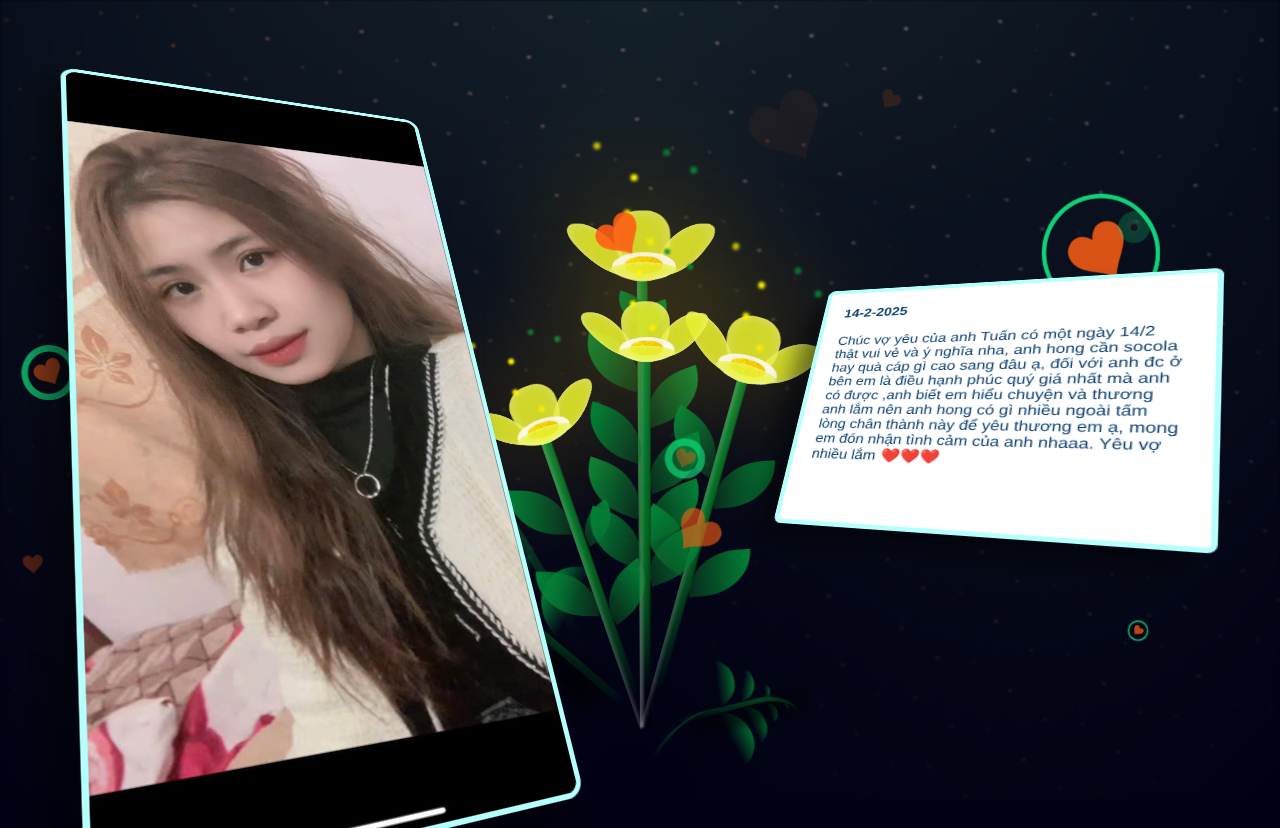
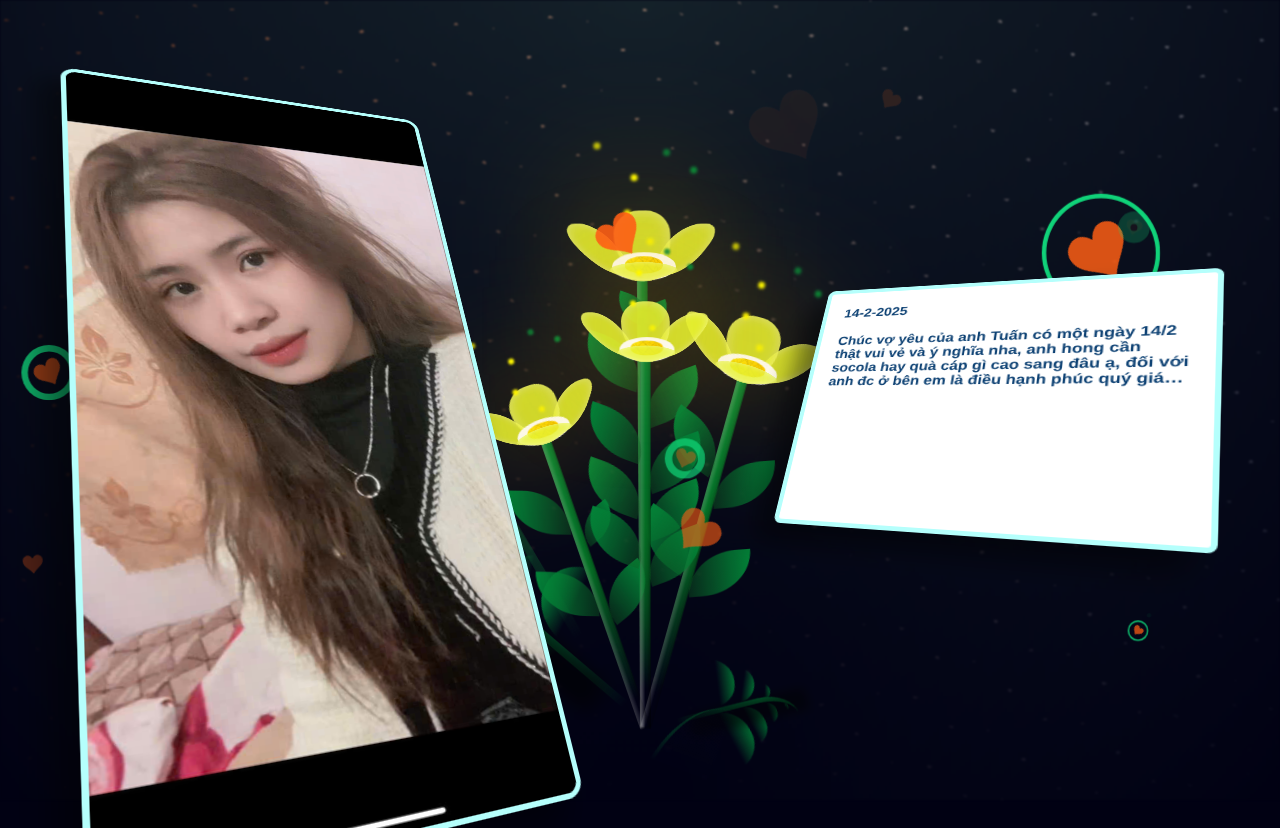
Before and after one commit to boymaicheo/Valentine, a plain HTML site: page index.html in a window 1280 px wide. Both pictures are taken after a click on the button "Nhấn". Drawn offline with Linux system fonts and the light colour scheme.

Commit message:
14/2Valentine

```diff
--- a/index.html
+++ b/index.html
@@ -20,7 +20,8 @@
             <div class="card-title">14-2-2025</div>
             <div class="card-content">
                 <p class="card-desc line-clamp">
-                </p>Chúc vợ yêu của anh Tuấn có một ngày 14/2 thật vui vẻ và ý nghĩa nha, anh hong cần socola hay quà cáp gì cao sang đâu ạ, đối với anh đc ở bên em là điều hạnh phúc quý giá nhất mà anh có được ,anh biết em hiểu chuyện và thương anh lắm nên anh hong có gì nhiều ngoài tấm lòng chân thành này để yêu thương em ạ, mong em đón nhận tình cảm của anh nhaaa. Yêu vợ nhiều lắm ❤️❤️❤️
+                Chúc vợ yêu của anh Tuấn có một ngày 14/2 thật vui vẻ và ý nghĩa nha, anh hong cần socola hay quà cáp gì cao sang đâu ạ, đối với anh đc ở bên em là điều hạnh phúc quý giá nhất mà anh có được ,anh biết em hiểu chuyện và thương anh lắm nên anh hong có gì nhiều ngoài tấm lòng chân thành này để yêu thương em ạ, mong em đón nhận tình cảm của anh nhaaa. Yêu vợ nhiều lắm ❤️❤️❤️
+                </p>
             </div>
         </section>
 
```
